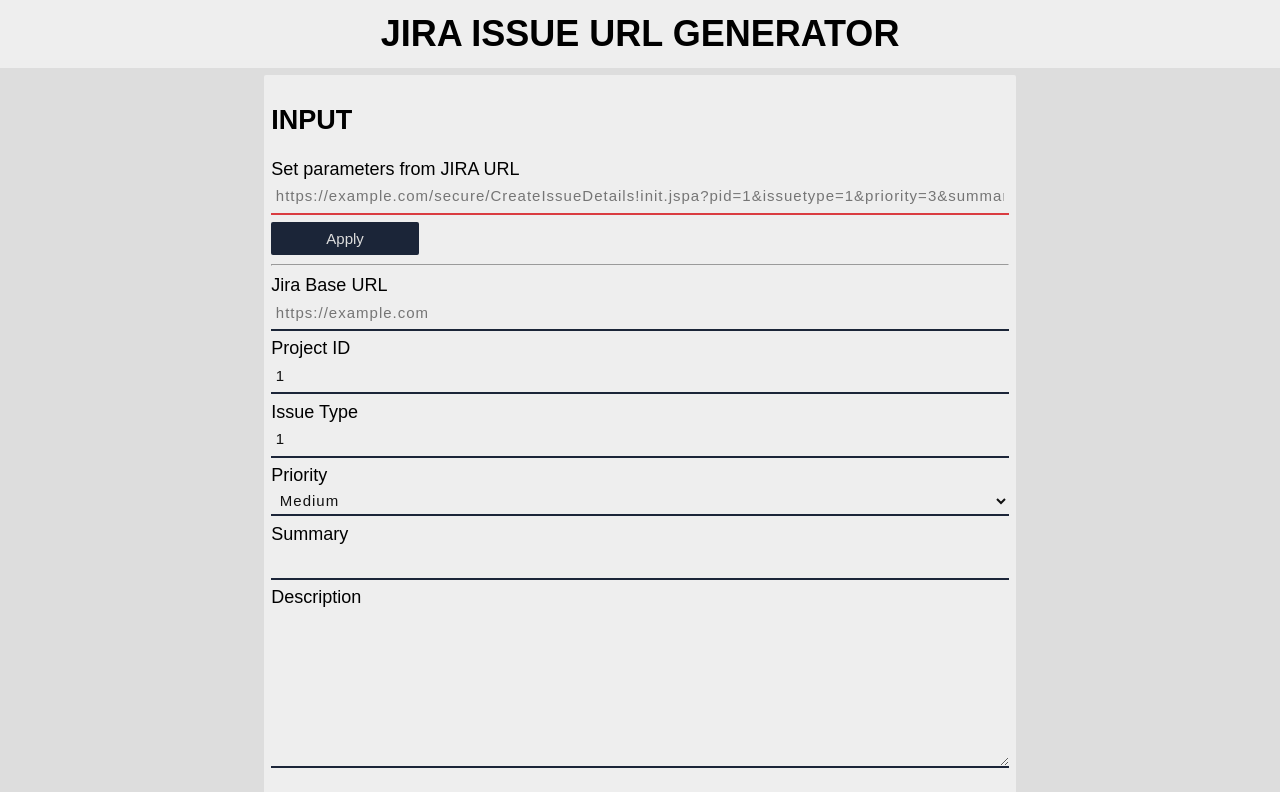
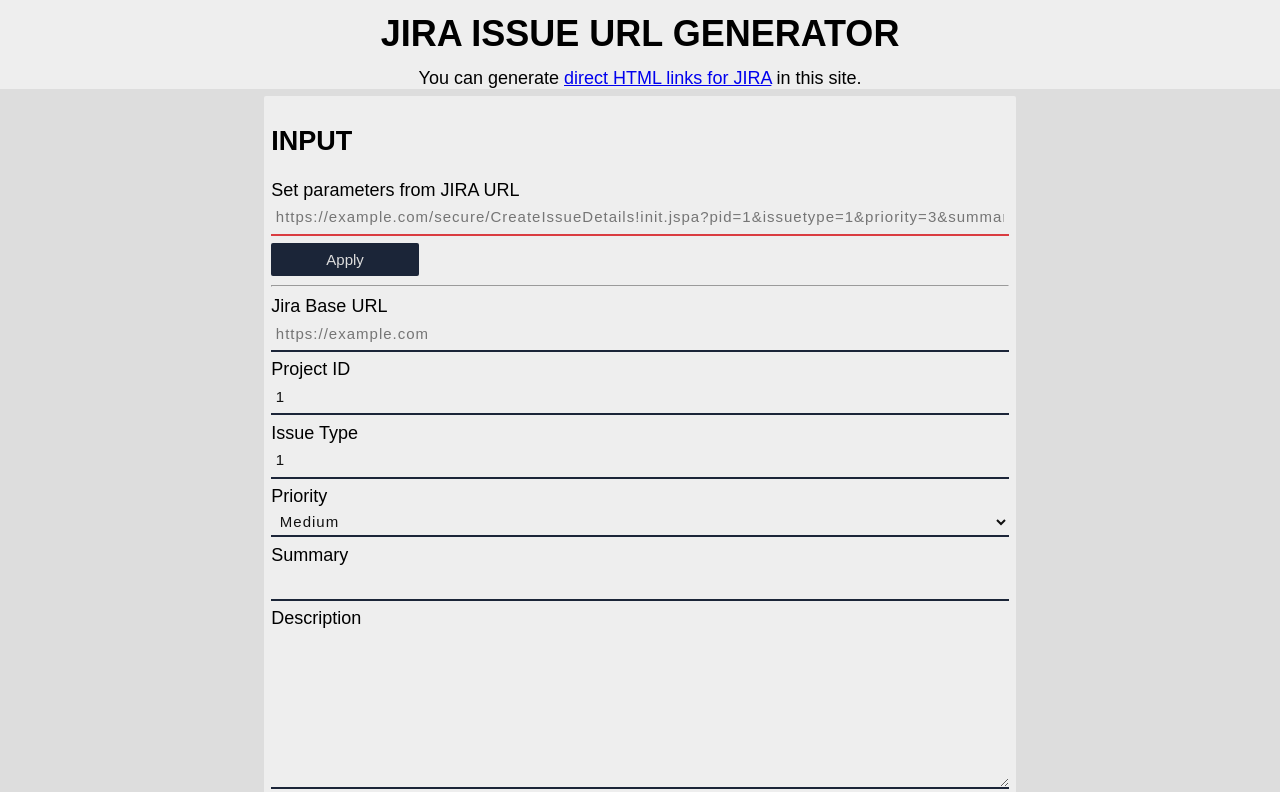
Before and after one commit to jiro4989/jira_issue_url_generator, a React (Create React App) app: page / in a window 1280 px wide. Shown: the top 792 px of the page. Built offline with nearby package versions, Linux system fonts and the light colour scheme.

Commit message:
feat: headerにヒントを追加 #8 (#37)
* feat: headerにヒントを追加 #7

* format

```diff
--- a/src/App.tsx
+++ b/src/App.tsx
@@ -63,6 +63,13 @@
     <div className="App">
       <header>
         <h1>JIRA ISSUE URL GENERATOR</h1>
+        <span>
+          You can generate{' '}
+          <a href="https://confluence.atlassian.com/jirakb/how-to-create-issues-using-direct-html-links-in-jira-server-159474.html">
+            direct HTML links for JIRA
+          </a>{' '}
+          in this site.
+        </span>
       </header>
       <div className="CenterArea">
         <section>
```
